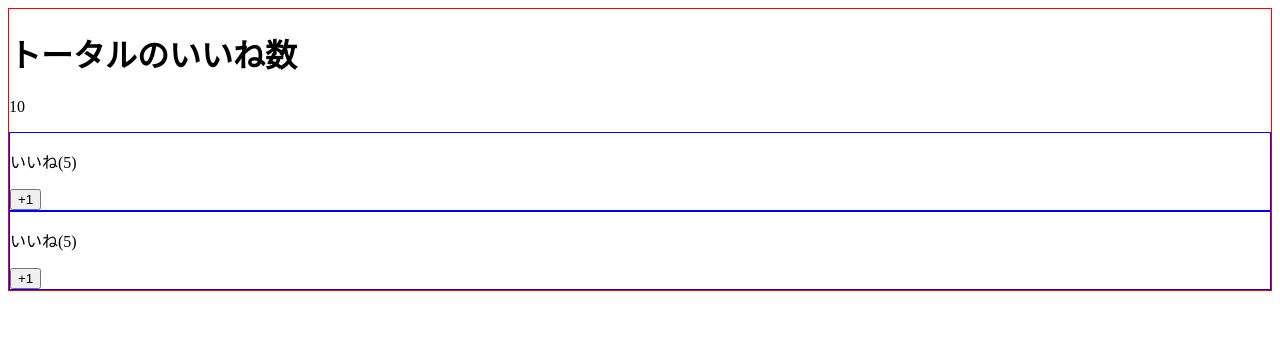
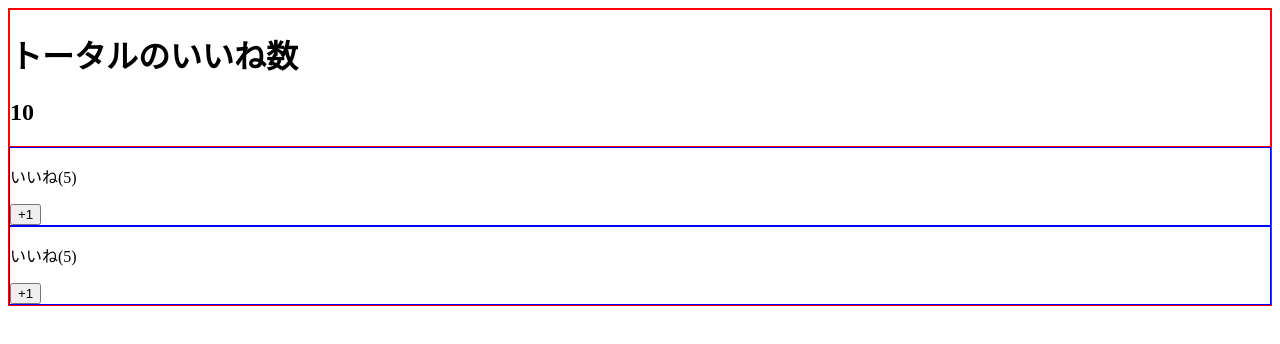
Before and after one commit to jin-aiit-a1824jj/vueJS-sample, a Vue app in the folder session6/index4/: page / in a window 1280 px wide. Shown: the top 344 px of the page. Built offline with nearby package versions, Linux system fonts and the light colour scheme.

Commit message:
using slot - pass to child html

```diff
--- a/session6/index4/src/App.vue
+++ b/session6/index4/src/App.vue
@@ -1,7 +1,9 @@
 <template>
   <div>
-    <LikeHeader></LikeHeader>
-    <p>{{ number }}</p>
+    <LikeHeader>
+      <h1>トータルのいいね数</h1>
+      <h2>{{ number }}</h2>
+    </LikeHeader>
     <LikeNumber v-bind:totalNumber="number" v-on:my-click="number = $event"></LikeNumber>
     <LikeNumber :totalNumber="number" @my-click="incrementNumber"></LikeNumber>
   </div>
--- a/session6/index4/src/components/LikeHeader.vue
+++ b/session6/index4/src/components/LikeHeader.vue
@@ -1,3 +1,11 @@
 <template>
-  <h1>トータルのいいね数</h1>
+  <div>
+    <slot></slot>
+  </div>
 </template>
+
+<script>
+export default {
+  props: ["headerText"]
+}
+</script>
```
